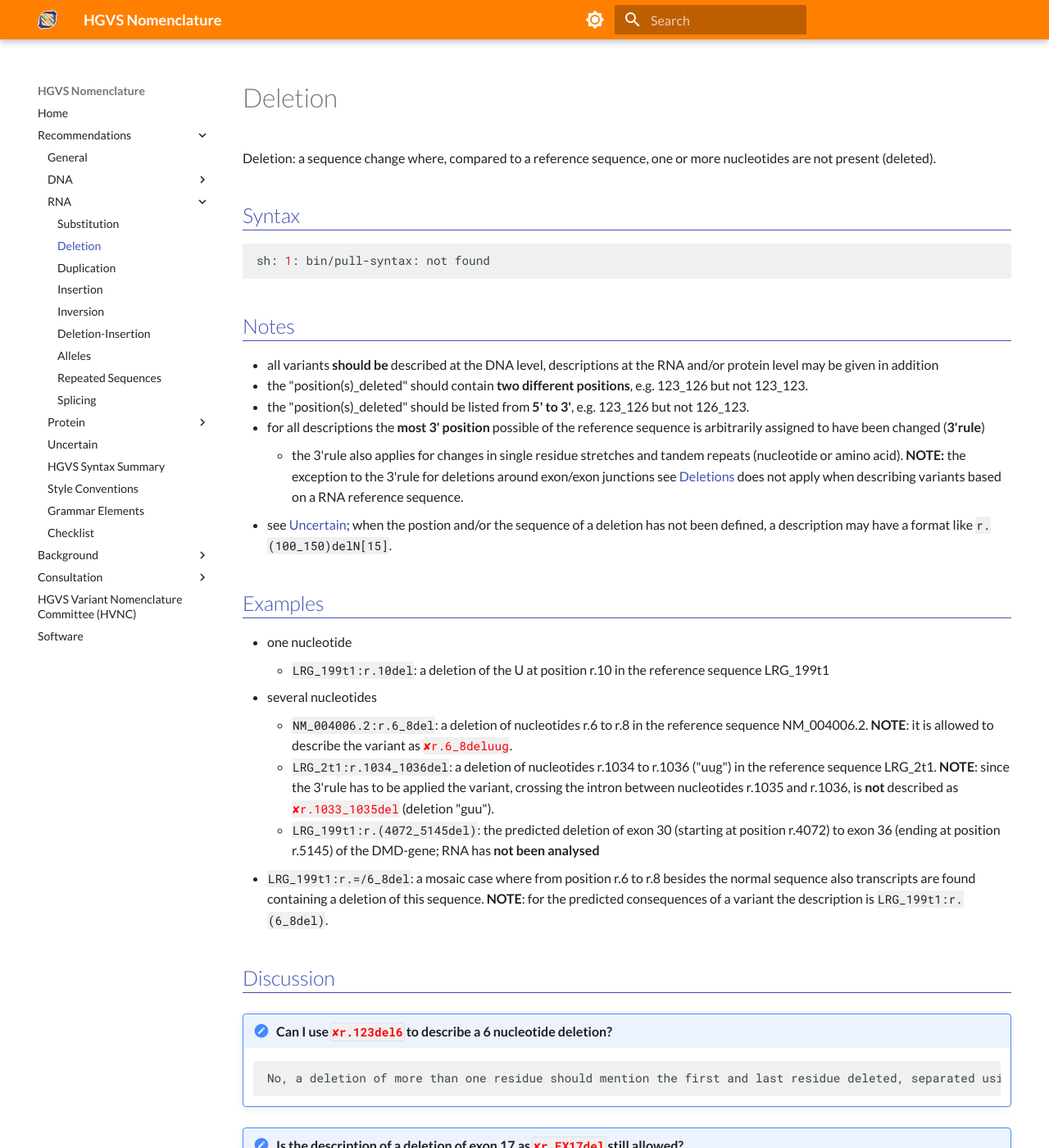
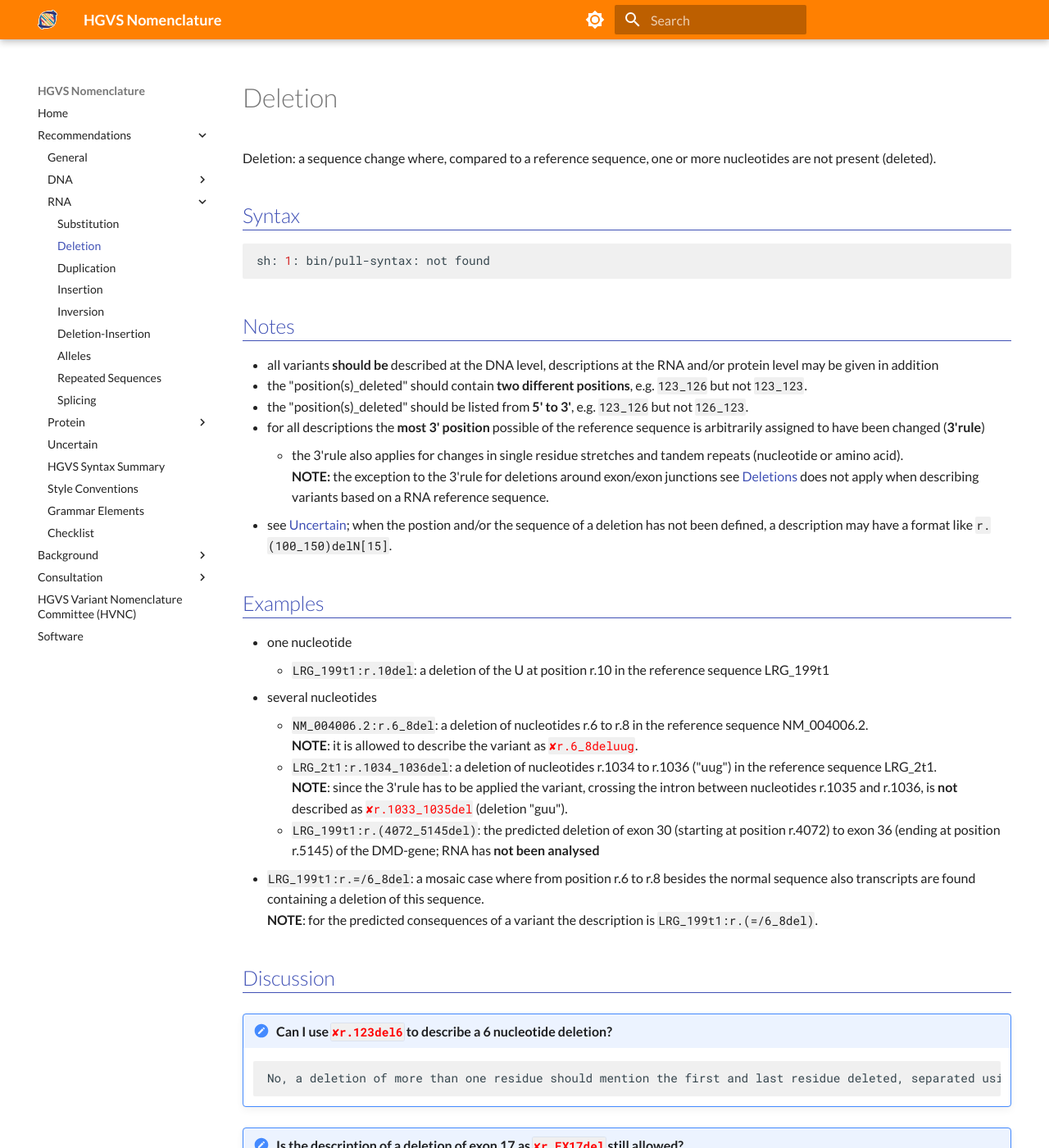
Before and after one commit to HGVSnomenclature/hgvs-nomenclature, an MkDocs documentation site: the page built from docs/recommendations/RNA/deletion.md, in a window 1280 px wide and 1400 px high. Shown: the whole window at 82% size. Built offline with MkDocs 1.6.1 and Material for MkDocs 9.7.7, drawn with Linux system fonts in a browser that asks for light colours.

Commit message:
Fix issues on the RNA/deletion page.
Fixed some rendering issues, and one variant description that got
 changed in 7c7d28f9. I can see that commit didn't affect any other
 pages, but I can't pinpoint the PR so can't investigate further.

```diff
--- a/docs/recommendations/RNA/deletion.md
+++ b/docs/recommendations/RNA/deletion.md
@@ -13,10 +13,11 @@ bin/pull-syntax -c -f docs/syntax.yaml rna.del
 ## Notes
 
 - all variants **should be** described at the DNA level, descriptions at the RNA and/or protein level may be given in addition
-- the "position(s)\_deleted" should contain **two different positions**, e.g. 123_126 but not 123_123.
-- the "position(s)\_deleted" should be listed from **5' to 3'**, e.g. 123_126 but not 126_123.
+- the "position(s)\_deleted" should contain **two different positions**, e.g. `123_126` but not `123_123`.
+- the "position(s)\_deleted" should be listed from **5' to 3'**, e.g. `123_126` but not `126_123`.
 - for all descriptions the **most 3' position** possible of the reference sequence is arbitrarily assigned to have been changed (**3'rule**)
-    - the 3'rule also applies for changes in single residue stretches and tandem repeats (nucleotide or amino acid). **NOTE:** the exception to the 3'rule for deletions around exon/exon junctions see [Deletions](../DNA/deletion.md) does not apply when describing variants based on a RNA reference sequence.
+    - the 3'rule also applies for changes in single residue stretches and tandem repeats (nucleotide or amino acid).<br>
+      **NOTE:** the exception to the 3'rule for deletions around exon/exon junctions see [Deletions](../DNA/deletion.md) does not apply when describing variants based on a RNA reference sequence.
 - see [Uncertain](../uncertain.md); when the postion and/or the sequence of a deletion has not been defined, a description may have a format like `r.(100_150)delN[15]`.
 
 ## Examples
@@ -24,10 +25,13 @@ bin/pull-syntax -c -f docs/syntax.yaml rna.del
 - one nucleotide
     - `LRG_199t1:r.10del`: a deletion of the U at position r.10 in the reference sequence LRG_199t1
 - several nucleotides
-    - `NM_004006.2:r.6_8del`: a deletion of nucleotides r.6 to r.8 in the reference sequence NM_004006.2. **NOTE**: it is allowed to describe the variant as <code class="invalid">r.6_8deluug</code>.
-    - `LRG_2t1:r.1034_1036del`: a deletion of nucleotides r.1034 to r.1036 ("uug") in the reference sequence LRG_2t1. **NOTE**: since the 3'rule has to be applied the variant, crossing the intron between nucleotides r.1035 and r.1036, is **not** described as <code class="invalid">r.1033_1035del</code> (deletion "guu").
+    - `NM_004006.2:r.6_8del`: a deletion of nucleotides r.6 to r.8 in the reference sequence NM_004006.2.<br>
+      **NOTE**: it is allowed to describe the variant as <code class="invalid">r.6_8deluug</code>.
+    - `LRG_2t1:r.1034_1036del`: a deletion of nucleotides r.1034 to r.1036 ("uug") in the reference sequence LRG_2t1.<br>
+      **NOTE**: since the 3'rule has to be applied the variant, crossing the intron between nucleotides r.1035 and r.1036, is **not** described as <code class="invalid">r.1033_1035del</code> (deletion "guu").
     - `LRG_199t1:r.(4072_5145del)`: the predicted deletion of exon 30 (starting at position r.4072) to exon 36 (ending at position r.5145) of the DMD-gene; RNA has **not been analysed**
-- `LRG_199t1:r.=/6_8del`: a mosaic case where from position r.6 to r.8 besides the normal sequence also transcripts are found containing a deletion of this sequence. **NOTE**: for the predicted consequences of a variant the description is `LRG_199t1:r.(6_8del)`.
+- `LRG_199t1:r.=/6_8del`: a mosaic case where from position r.6 to r.8 besides the normal sequence also transcripts are found containing a deletion of this sequence.<br>
+  **NOTE**: for the predicted consequences of a variant the description is `LRG_199t1:r.(=/6_8del)`.
 
 ## Discussion
 
```
